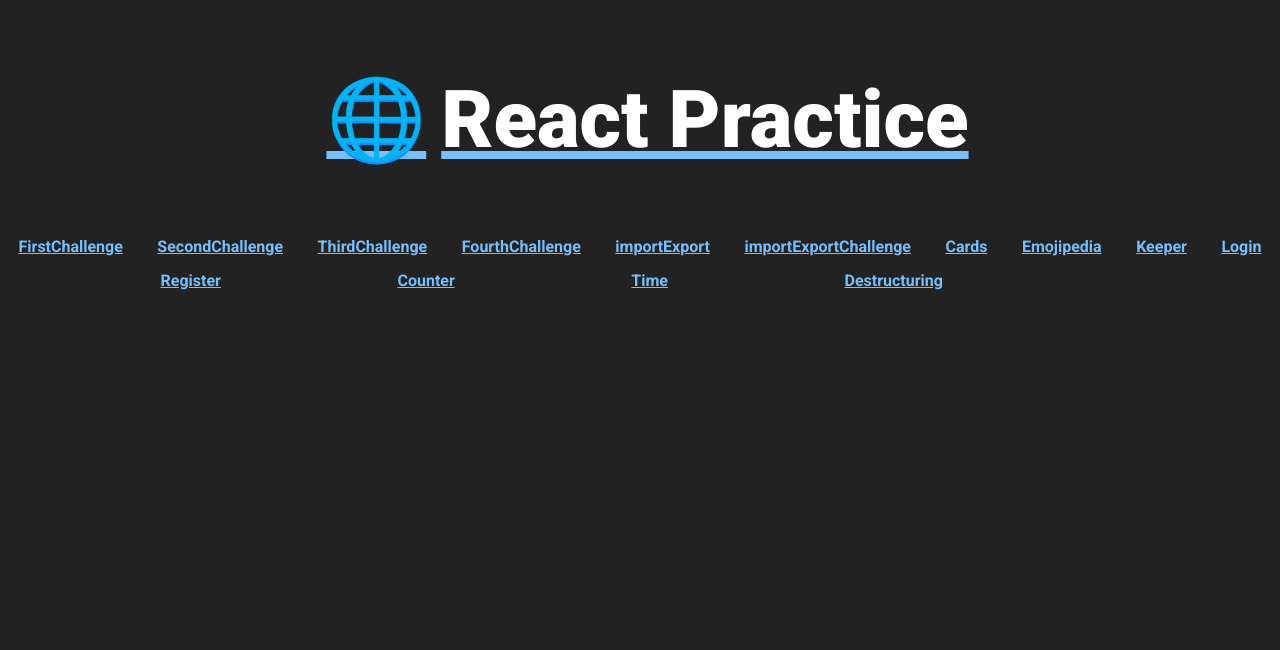
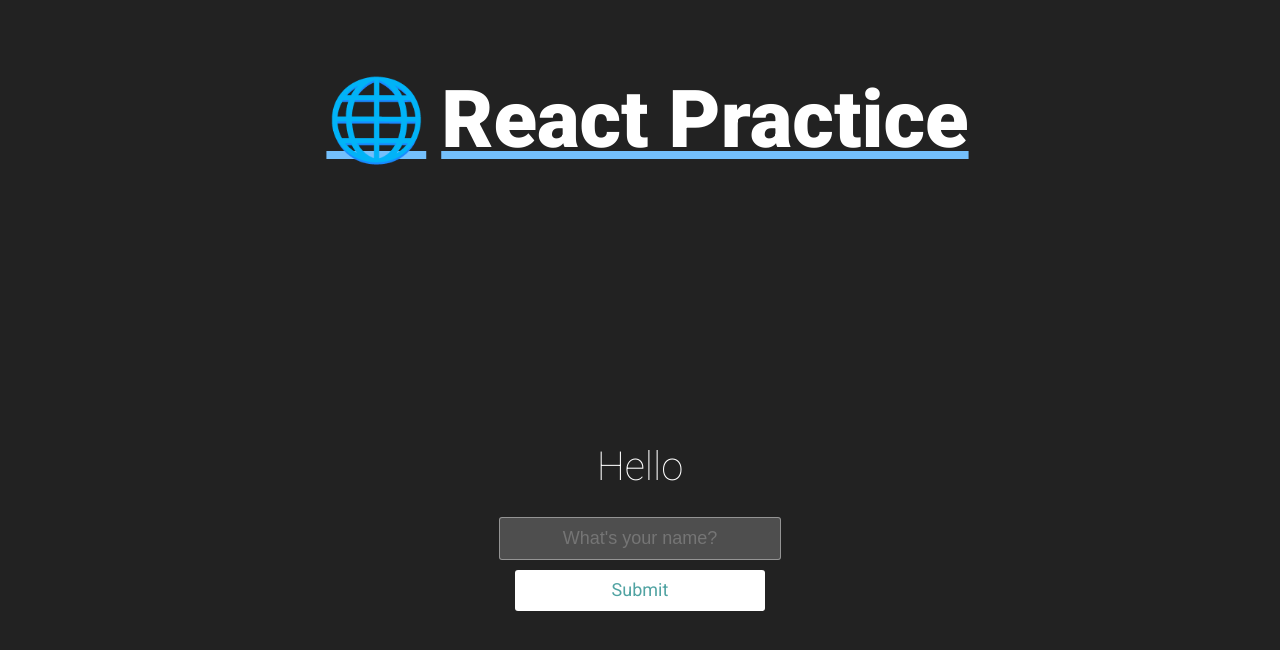
Before and after one commit to NachoKai/react-practice, a React (Create React App) app: page /EventHandling in a window 1280 px wide. Shown: the top 650 px of the page. Built offline with nearby package versions, Linux system fonts and the light colour scheme.

Commit message:
add event handling

```diff
--- a/src/App.js
+++ b/src/App.js
@@ -25,6 +25,7 @@
 import Counter from "./components/Counter/Counter";
 import Time from "./components/Time/Time";
 import Destructuring from "./components/Destructuring/Destructuring";
+import EventHandling from "./components/EventHandling/EventHandling";
 
 function App() {
   const createCard = (contact) => {
@@ -108,6 +109,9 @@
           <Route path="/Destructuring">
             <Destructuring />
           </Route>
+          <Route path="/EventHandling">
+            <EventHandling />
+          </Route>
 
           <Route path="/">
             <Navbar />
--- /dev/null
+++ b/src/components/EventHandling/EventHandling.css
@@ -0,0 +1,41 @@
+.eh-container {
+  margin: 10% auto;
+  padding: 80px 0;
+  text-align: center;
+}
+
+.eh-container h1 {
+  font-size: 40px;
+  font-weight: 200;
+}
+
+.eh-input {
+  border: 1px solid rgba(252, 252, 252, 0.4);
+  background-color: rgba(252, 252, 252, 0.2);
+  width: 250px;
+  border-radius: 3px;
+  font-family: "Source Sans Pro", sans-serif;
+  padding: 10px 15px;
+  margin: 0 auto 10px auto;
+  display: block;
+  text-align: center;
+  font-size: 18px;
+  color: white;
+  font-weight: 300;
+}
+
+.eh-button {
+  appearance: none;
+  outline: 0;
+  background-color: white;
+  border: 0;
+  padding: 10px 15px;
+  color: #50a3a2;
+  border-radius: 3px;
+  width: 250px;
+  font-size: 18px;
+}
+
+.eh-button:hover {
+  cursor: pointer;
+}
--- /dev/null
+++ b/src/components/EventHandling/EventHandling.js
@@ -0,0 +1,37 @@
+import React, { useState } from "react";
+import "./EventHandling.css";
+
+const EventHandling = () => {
+  const [headingText, setHeadingText] = useState("Hello");
+  const [isMousedOver, setMouseOver] = useState(false);
+
+  function handleClick() {
+    setHeadingText("Submitted");
+  }
+
+  function handleMouseOver() {
+    setMouseOver(true);
+  }
+
+  function handleMouseOut() {
+    setMouseOver(false);
+  }
+
+  return (
+    <div className="eh-container">
+      <h1>{headingText}</h1>
+      <input className="eh-input" type="text" placeholder="What's your name?" />
+      <button
+        className="eh-button"
+        style={{ backgroundColor: isMousedOver ? "black" : "white" }}
+        onClick={handleClick}
+        onMouseOver={handleMouseOver}
+        onMouseOut={handleMouseOut}
+      >
+        Submit
+      </button>
+    </div>
+  );
+};
+
+export default EventHandling;
--- a/src/components/NavBar/Navbar.js
+++ b/src/components/NavBar/Navbar.js
@@ -19,6 +19,7 @@
       <Link to="/Counter">Counter</Link>
       <Link to="/Time">Time</Link>
       <Link to="/Destructuring">Destructuring</Link>
+      <Link to="/EventHandling">EventHandling</Link>
       <Link to="/"></Link>
     </div>
   );
```
